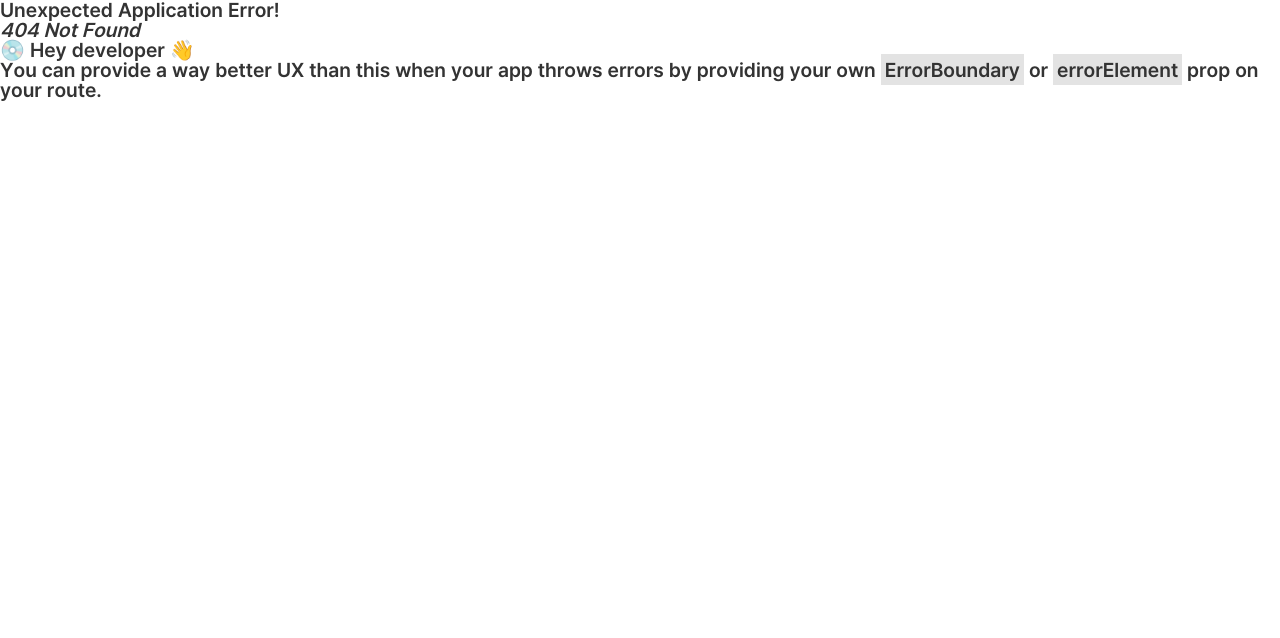
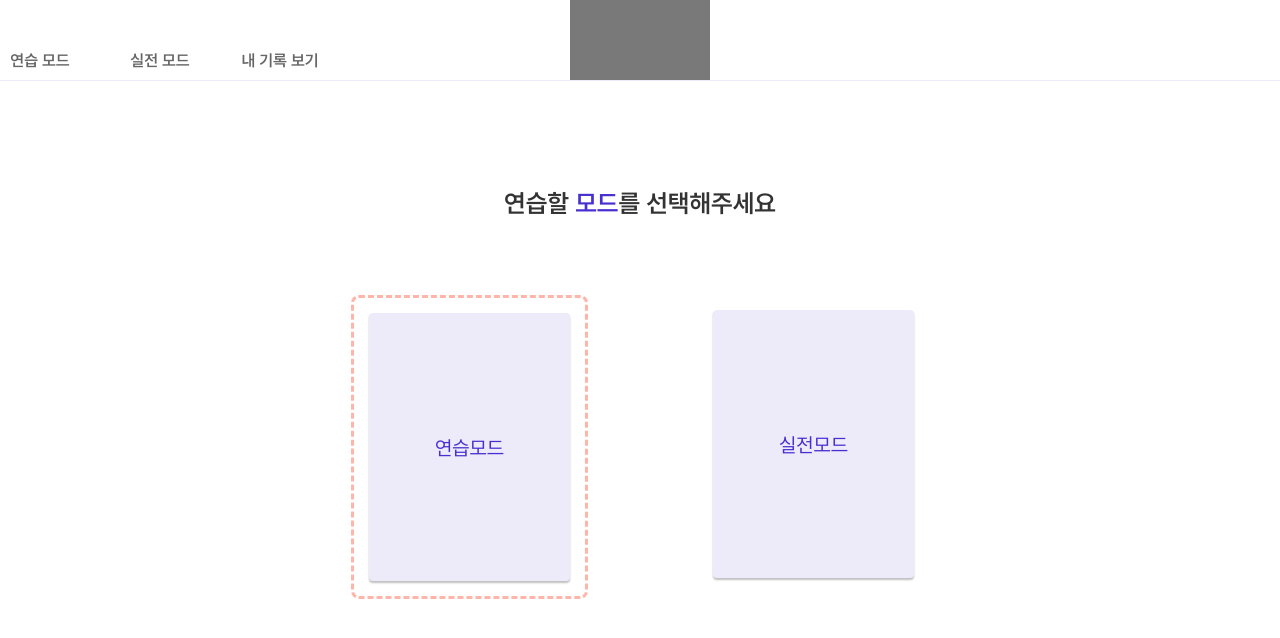
Before and after one commit to Easy-Ti-cket/easy-ticket, a React (Vite) app: page /select-mode in a window 1280 px wide. Before the commit this address had no page. Shown: the top 638 px of the page. Built offline with nearby package versions, Linux system fonts and the light colour scheme.

Commit message:
Feat: 모드 선택 페이지 구현

```diff
--- /dev/null
+++ b/src/pages/practiceMode/selectMode/selectMode.jsx
@@ -0,0 +1,78 @@
+import React from "react";
+import styled from "styled-components";
+import { useAtomValue } from "jotai";
+import { practiceCountAtom } from "../../../store/atom";
+import { useNavigate } from "react-router-dom";
+import Button from "../../../components/button/Button";
+import Tooltip from "../../../components/tooltip/Tooltip";
+import AnimationArea from "../../../components/Animation";
+
+const SelectLevelContainer = styled.div`
+  display: flex;
+  flex-direction: column;
+  align-items: center;
+  justify-content: center;
+  margin-top: 50px;
+`;
+
+const Instructions = styled.p`
+  margin-top: 20px;
+  font-family: pretendardB;
+  font-size: 25px;
+`;
+
+const ButtonContainer = styled.div`
+  width: 100%;
+  display: flex;
+  justify-content: center;
+  margin-top: 50px;
+  gap: 50px;
+`;
+
+const ButtonBox = styled.div`
+  margin: 30px;
+`;
+
+const SelectMode = () => {
+  const PracticeCount = useAtomValue(practiceCountAtom);
+  const nav = useNavigate();
+
+  const recommendedMode = PracticeCount < 10 ? "연습모드" : "실전모드";
+  const modes = ["연습모드", "실전모드"];
+
+  const handleClick = (mode) => {
+    if (mode === "연습모드") {
+      nav("/select-level");
+    } else {
+      nav("/select-site");
+    }
+  };
+
+  return (
+    <SelectLevelContainer>
+      <Instructions>
+        연습할 <span style={{ color: "var(--key-color)" }}>모드</span>를
+        선택해주세요
+      </Instructions>
+      <ButtonContainer>
+        {modes.map((mode) => (
+          <ButtonBox key={mode}>
+            <Tooltip
+              text={mode === recommendedMode ? "이 모드를 추천해요!" : ""}
+            >
+              <AnimationArea $focus={mode === recommendedMode}>
+                <Button
+                  text={mode}
+                  type="mode"
+                  onClick={() => handleClick(mode)}
+                />
+              </AnimationArea>
+            </Tooltip>
+          </ButtonBox>
+        ))}
+      </ButtonContainer>
+    </SelectLevelContainer>
+  );
+};
+
+export default SelectMode;
--- a/src/routes.jsx
+++ b/src/routes.jsx
@@ -3,6 +3,7 @@ import { createBrowserRouter } from "react-router-dom";
 import Layout from "./pages/Layout";
 import ProgressContents from "./pages/ProgressContents";
 import Main from "./pages/main/Main";
+import SelectMode from "./pages/practiceMode/selectMode/selectMode";
 import SelectLevel from "./pages/practiceMode/selectLevel/SelectLevel";
 import Intro from "./pages/practiceMode/step0/Intro";
 import SelectPerformance from "./pages/practiceMode/step1/SelectPerformance";
@@ -18,6 +19,7 @@ const router = createBrowserRouter([
     element: <Layout />,
     children: [
       { path: "main", element: <Main />, label: "메인화면-로그인" },
+      { path: "select-mode", element: <SelectMode />, label: "모드 선택" },
       { path: "select-level", element: <SelectLevel />, label: "난이도 선택" },
       {
         path: "progress",
```
